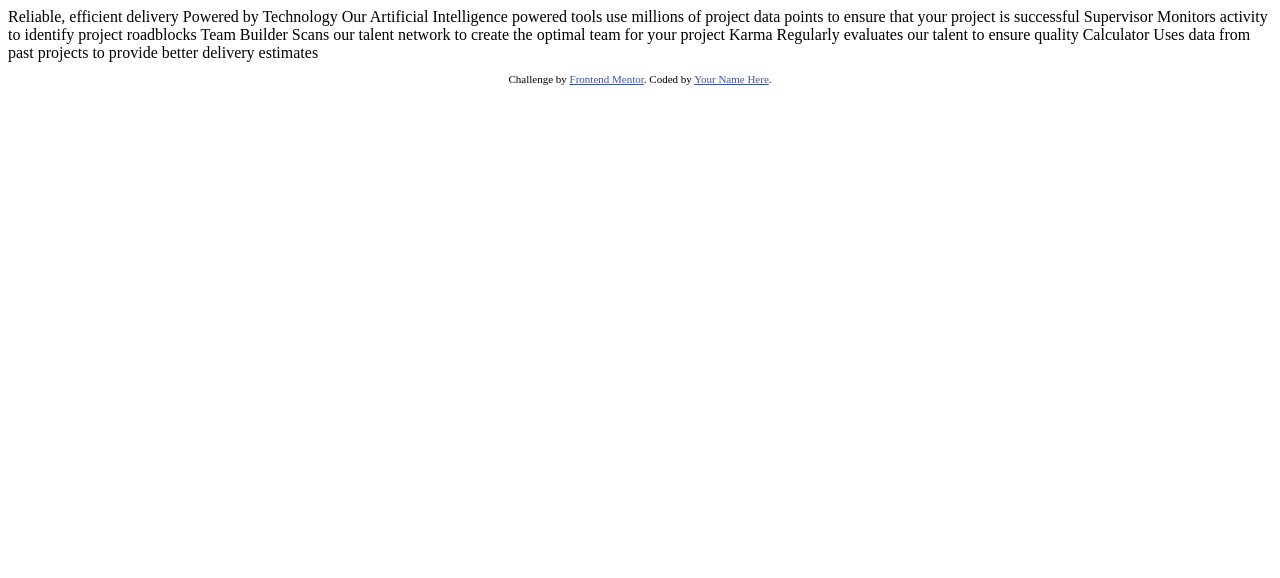
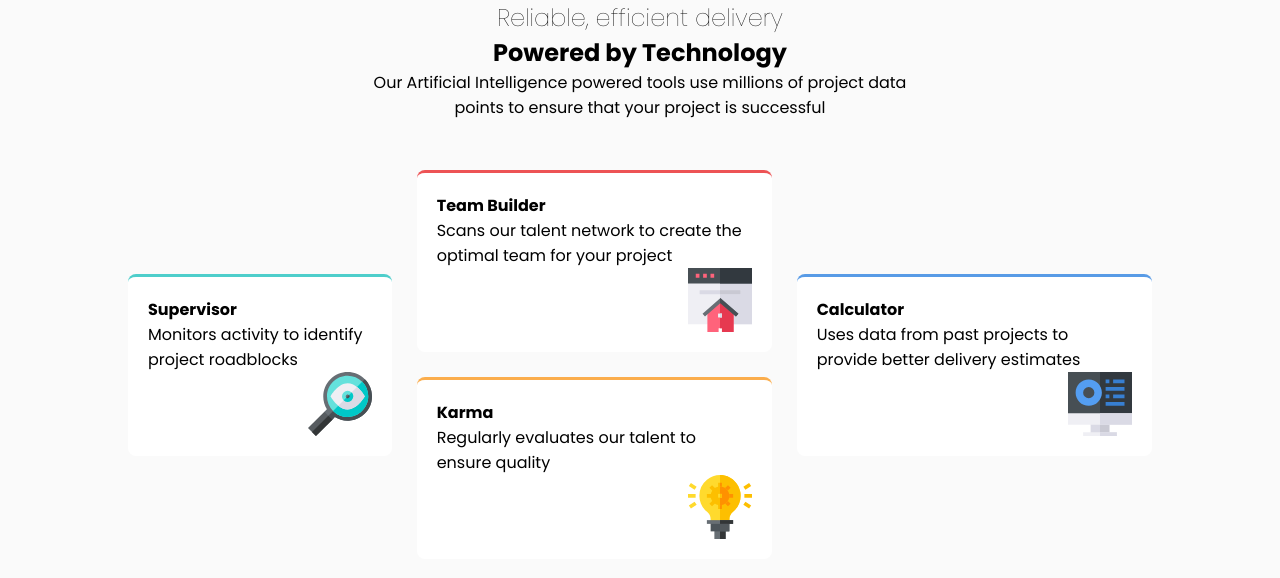
Before and after one commit to Elijah-Global/Card-Feature, a plain HTML site: page index.html in a window 1280 px wide. Drawn offline with Linux system fonts and the light colour scheme; a web font is replaced by a local one.

Commit message:
deleted a file

```diff
--- a/index.html
+++ b/index.html
@@ -1,45 +1,56 @@
 <!DOCTYPE html>
 <html lang="en">
 <head>
-  <meta charset="UTF-8">
-  <meta name="viewport" content="width=device-width, initial-scale=1.0"> <!-- displays site properly based on user's device -->
+    <meta charset="UTF-8">
+    <meta name="viewport" content="width=device-width, initial-scale=1.0">
+    <title>Card-Feature</title>
+    <link rel="stylesheet" href="/style.css">
 
-  <link rel="icon" type="image/png" sizes="32x32" href="./images/favicon-32x32.png">
-
-  <title>Frontend Mentor | Four card feature section</title>
-
-  <!-- Feel free to remove these styles or customise in your own stylesheet 👍 -->
-  <style>
-    .attribution { font-size: 11px; text-align: center; }
-    .attribution a { color: hsl(228, 45%, 44%); }
-  </style>
+    <!-- font family -->
+    <link rel="preconnect" href="https://fonts.googleapis.com">
+    <link rel="preconnect" href="https://fonts.gstatic.com" crossorigin>
+    <link href="https://fonts.googleapis.com/css2?family=Bai+Jamjuree:ital,wght@0,200;0,300;0,400;0,500;0,600;0,700;1,200;1,300;1,400;1,500;1,600;1,700&family=Barlow+Semi+Condensed:ital,wght@0,100;0,200;0,300;0,400;0,500;0,600;0,700;0,800;0,900;1,100;1,200;1,300;1,400;1,500;1,600;1,700;1,800;1,900&family=Fraunces:ital,opsz,wght@0,9..144,100..900;1,9..144,100..900&family=Karla:ital,wght@0,200..800;1,200..800&family=League+Spartan:wght@100..900&family=Outfit:wght@100..900&family=Poppins:ital,wght@0,100;0,200;0,300;0,400;0,500;0,600;0,700;0,800;0,900;1,100;1,200;1,300;1,400;1,500;1,600;1,700;1,800;1,900&family=Raleway:ital,wght@0,100..900;1,100..900&display=swap" rel="stylesheet">
 </head>
 <body>
+    <div class="main-container">
+        <div class="header">
+            <h2>Reliable, efficient delivery <br>
+            <b>Powered by Technology</b></h2>
+            <p>Our Artificial Intelligence powered tools use millions of project data points
+                to ensure that your project is successful</p>
+        </div>
 
-  Reliable, efficient delivery
-  Powered by Technology
+        <div class="body">
+            <div class="supervisor">
+                <h4>Supervisor</h4>
+                <p>Monitors activity to identify project roadblocks</p>
+                <img src="/images/icon-supervisor.svg" alt="logo">
+            </div>
 
-  Our Artificial Intelligence powered tools use millions of project data points
-  to ensure that your project is successful
+            <div class="sub-body">
+                <div class="team">
+                    <h4>Team Builder</h4>
+                    <p>Scans our talent network to create the optimal team for your project</p>
+                  <img src="/images/icon-team-builder.svg" alt="logo">
+                </div>
 
-  Supervisor
-  Monitors activity to identify project roadblocks
+                <div class="karma">
+                    <h4>Karma</h4>
+                    <p>Regularly evaluates our talent to ensure quality</p>
+                    <img src="/images/icon-karma.svg" alt="logo">
+                </div>
 
-  Team Builder
-  Scans our talent network to create the optimal team for your project
+        </div>
 
-  Karma
-  Regularly evaluates our talent to ensure quality
+        <div class="calculator">
+            <h4>Calculator</h4>
+            <p>Uses data from past projects to provide better delivery estimates</p>
+            <img src="/images/icon-calculator.svg" alt="logo">
+        </div>
 
-  Calculator
-  Uses data from past projects to provide better delivery estimates
+        </div>
 
+    </div>
 
-  <footer>
-    <p class="attribution">
-      Challenge by <a href="https://www.frontendmentor.io?ref=challenge" target="_blank">Frontend Mentor</a>.
-      Coded by <a href="#">Your Name Here</a>.
-    </p>
-  </footer>
 </body>
 </html>
```
Also changed, not shown: indexx.html (deleted, +0 -56 lines).
